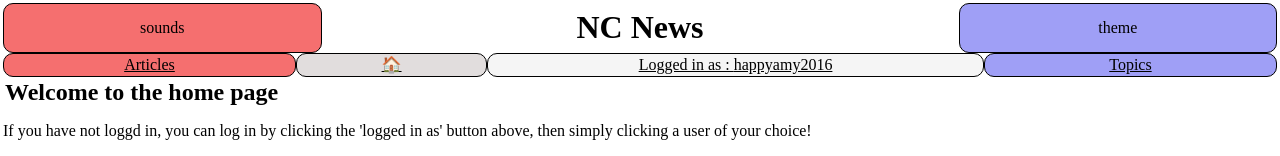
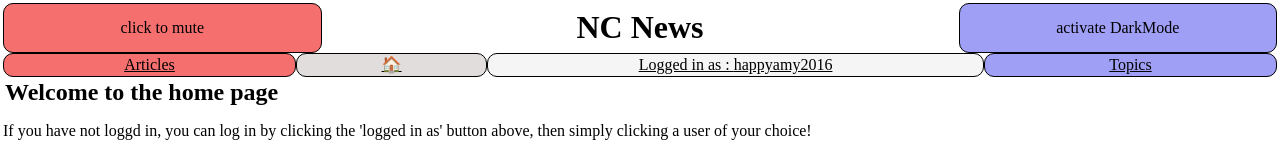
Before and after one commit to BigDaddyTarpon/NC-News-Front-End, a React (Vite) app: page / in a window 1280 px wide. Shown: the top 156 px of the page. Built offline with nearby package versions, Linux system fonts and the light colour scheme; a web font is replaced by a local one.

Commit message:
applies working mute context to header buttons, needs app wide implementation

```diff
--- a/src/App.jsx
+++ b/src/App.jsx
@@ -1,5 +1,7 @@
 import { UserProvider } from "./contexts/UserContext";
 import { DarkModeProvider } from "./contexts/DarkModeContext";
+import { MuteModeProvider } from "./contexts/MuteModeContext";
+
 import Users from "./components/Users";
 import Header from "./components/Header";
 import Navbar from "./components/Navbar";
@@ -19,6 +21,7 @@ function App() {
   return (
     <>
       <UserProvider>
+      <MuteModeProvider>
         <DarkModeProvider>
         <div className="Sticky-fixed-header-container">
           <Header />
@@ -33,6 +36,7 @@ function App() {
           <Route path="/articles/:article_id/comments" element={<Comments />} />
         </Routes>
         </DarkModeProvider>
+        </MuteModeProvider>
       </UserProvider>
     </>
   );
--- a/src/components/Header.jsx
+++ b/src/components/Header.jsx
@@ -1,24 +1,35 @@
 import { useContext, useEffect, useState } from "react";
 //import { darkMode } from "../contexts/DarkModeContext";
 import { DarkModeContext } from "../contexts/DarkModeContext";
+import { MuteModeContext } from "../contexts/MuteModeContext";
+import popSound from "../assets/popSound.mp3";
 
 function Header() {
 
-  function popwithmute() {}
-
-  function popwiththeme(){}
-
+  const { muteMode, setMuteMode } = useContext(MuteModeContext);
   const { darkMode, setDarkMode } = useContext(DarkModeContext);
   const [dark, setDark] = useState("dark");
+
+
+  function popwithmute() {
+    setMuteMode(muteMode==="soundon" ? "soundoff" : "soundon")
+    muteMode=== "soundon" ? new Audio(popSound).play() : null
+  }
+
+
+  function popwiththeme(){
+    setDarkMode(darkMode==="dark"? "light" : "dark")
+    muteMode=== "soundon" ? new Audio(popSound).play() : null;
+  }
   return (
     //  <nav className="options-bar">
     <div className={`top-grid-container-${darkMode}`}>
       <button id="red-button" onClick={popwithmute}>
-            sounds
+            {muteMode === "soundon"? "click to mute" : "click for sounds"}
           </button>
       <h1 className={`header-${darkMode}`}> NC News</h1>
       <button id="blue-button" onClick={popwiththeme}>
-            theme
+            {darkMode==="dark"? "cancel DarkMode" : "activate DarkMode"}
           </button>
 
     </div>
--- a/src/components/Users.jsx
+++ b/src/components/Users.jsx
@@ -1,5 +1,5 @@
 import { useContext, useEffect, useState } from "react";
-import { UserContext, UserProvider } from "../contexts/UserContext";
+import { UserContext} from "../contexts/UserContext";
 
 import { getUsers } from "../utils/api";
 
--- /dev/null
+++ b/src/contexts/MuteModeContext.jsx
@@ -0,0 +1,12 @@
+import { createContext, useState } from "react";
+
+export const MuteModeContext = createContext();
+
+export const MuteModeProvider = (props) => {
+  const [muteMode, setMuteMode] = useState("soundon");
+  return (
+    <MuteModeContext.Provider value={{ muteMode, setMuteMode }}>
+      {props.children}
+    </MuteModeContext.Provider>
+  );
+};
--- a/src/index.css
+++ b/src/index.css
@@ -62,7 +62,7 @@ button:hover {
   margin: 0.1 rem;
   width: min (100%);
   display: grid;
-  grid-template-columns: 70% 30%;
+  grid-template-columns: 25% 50% 25%;
   grid-auto-flow: column;
   background-color: black
   /* color(white) */
```
